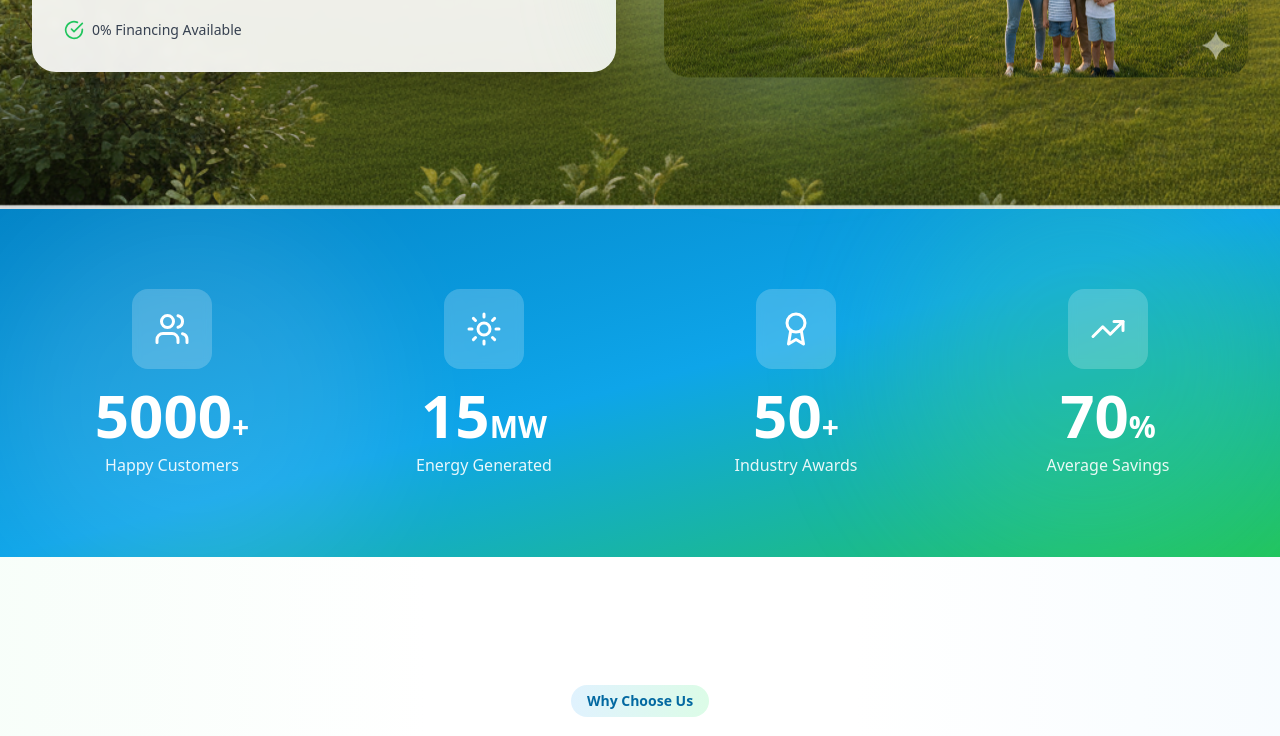
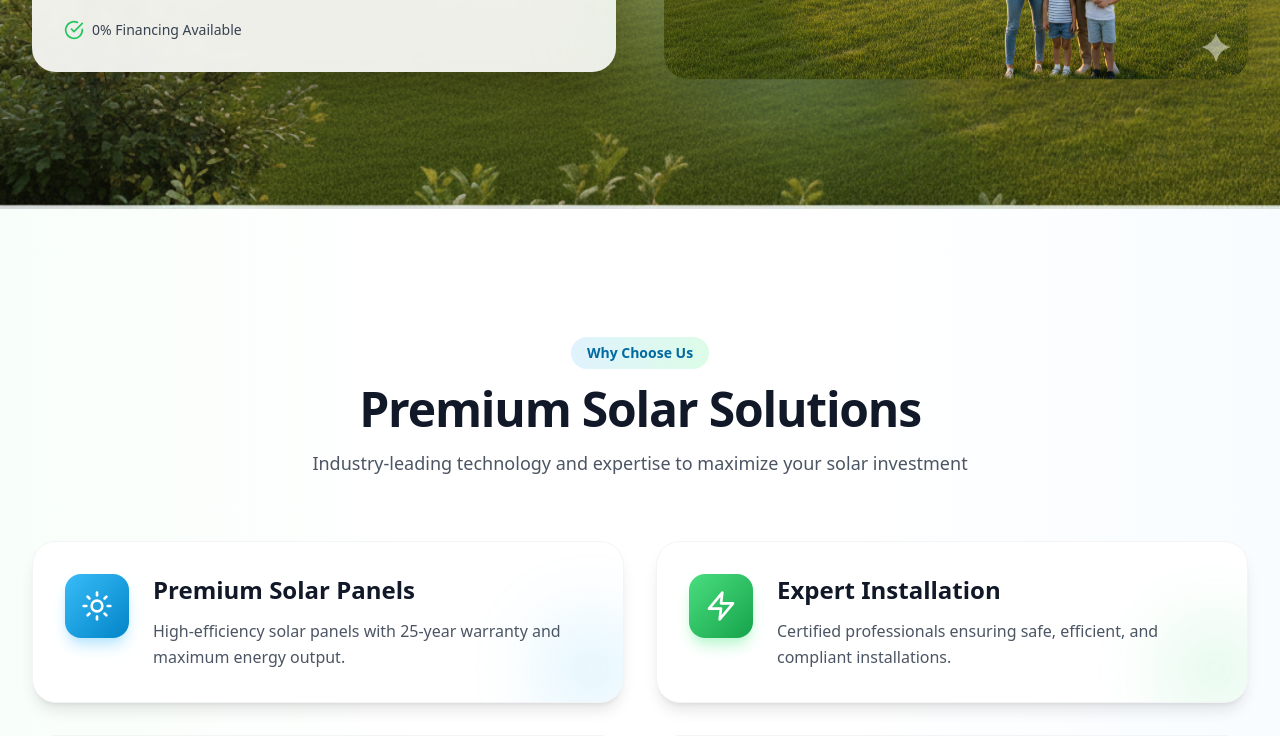
Before and after one commit to mohitkulkarni1999/solar, a React (Vite) app: page / in a window 1280 px wide. Shown: the part 764-1500 px from the top of the page. Built offline with nearby package versions, Linux system fonts and the light colour scheme.

Commit message:
Remove stats section from homepage

```diff
--- a/src/pages/Home.jsx
+++ b/src/pages/Home.jsx
@@ -120,53 +120,6 @@ const Home = () => {
                   className="w-full h-full object-cover rounded-3xl"
                 />
               </div>
-            </div>
-          </div>
-        </div>
-      </section>
-
-      {/* Stats Section */}
-      <section className="relative bg-gradient-to-br from-solar-sky-600 via-solar-sky-500 to-solar-green-500 py-20 overflow-hidden">
-        {/* Decorative Elements */}
-        <div className="absolute top-0 left-0 w-96 h-96 bg-white/10 rounded-full blur-3xl"></div>
-        <div className="absolute bottom-0 right-0 w-96 h-96 bg-solar-green-400/20 rounded-full blur-3xl"></div>
-
-        <div className="container-custom relative z-10">
-          <div className="grid grid-cols-2 lg:grid-cols-4 gap-8">
-            {/* Stat 1 */}
-            <div className="text-center group">
-              <div className="inline-flex items-center justify-center w-20 h-20 bg-white/20 backdrop-blur-sm rounded-2xl mb-4 group-hover:scale-110 transition-transform duration-300">
-                <Users className="text-white" size={36} />
-              </div>
-              <div className="text-5xl md:text-6xl font-bold text-white mb-2">5000<span className="text-3xl">+</span></div>
-              <div className="text-white/90 font-medium text-sm md:text-base">Happy Customers</div>
-            </div>
-
-            {/* Stat 2 */}
-            <div className="text-center group">
-              <div className="inline-flex items-center justify-center w-20 h-20 bg-white/20 backdrop-blur-sm rounded-2xl mb-4 group-hover:scale-110 transition-transform duration-300">
-                <Sun className="text-white" size={36} />
-              </div>
-              <div className="text-5xl md:text-6xl font-bold text-white mb-2">15<span className="text-3xl">MW</span></div>
-              <div className="text-white/90 font-medium text-sm md:text-base">Energy Generated</div>
-            </div>
-
-            {/* Stat 3 */}
-            <div className="text-center group">
-              <div className="inline-flex items-center justify-center w-20 h-20 bg-white/20 backdrop-blur-sm rounded-2xl mb-4 group-hover:scale-110 transition-transform duration-300">
-                <Award className="text-white" size={36} />
-              </div>
-              <div className="text-5xl md:text-6xl font-bold text-white mb-2">50<span className="text-3xl">+</span></div>
-              <div className="text-white/90 font-medium text-sm md:text-base">Industry Awards</div>
-            </div>
-
-            {/* Stat 4 */}
-            <div className="text-center group">
-              <div className="inline-flex items-center justify-center w-20 h-20 bg-white/20 backdrop-blur-sm rounded-2xl mb-4 group-hover:scale-110 transition-transform duration-300">
-                <TrendingUp className="text-white" size={36} />
-              </div>
-              <div className="text-5xl md:text-6xl font-bold text-white mb-2">70<span className="text-3xl">%</span></div>
-              <div className="text-white/90 font-medium text-sm md:text-base">Average Savings</div>
             </div>
           </div>
         </div>
```
